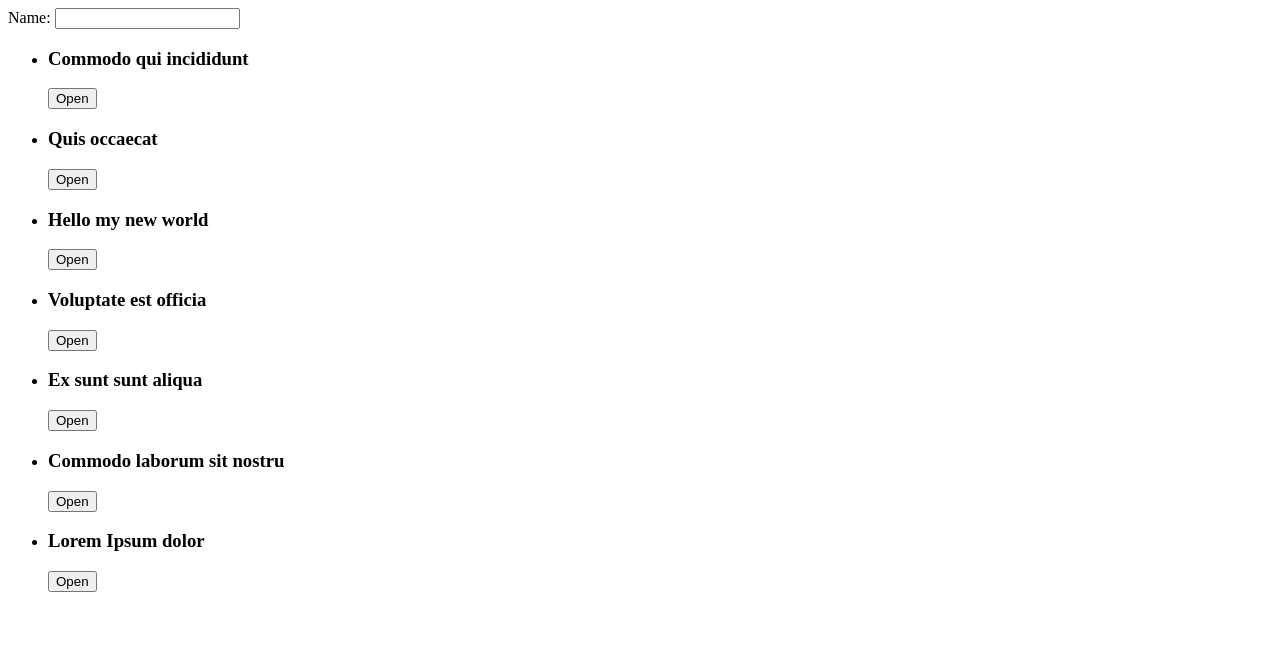
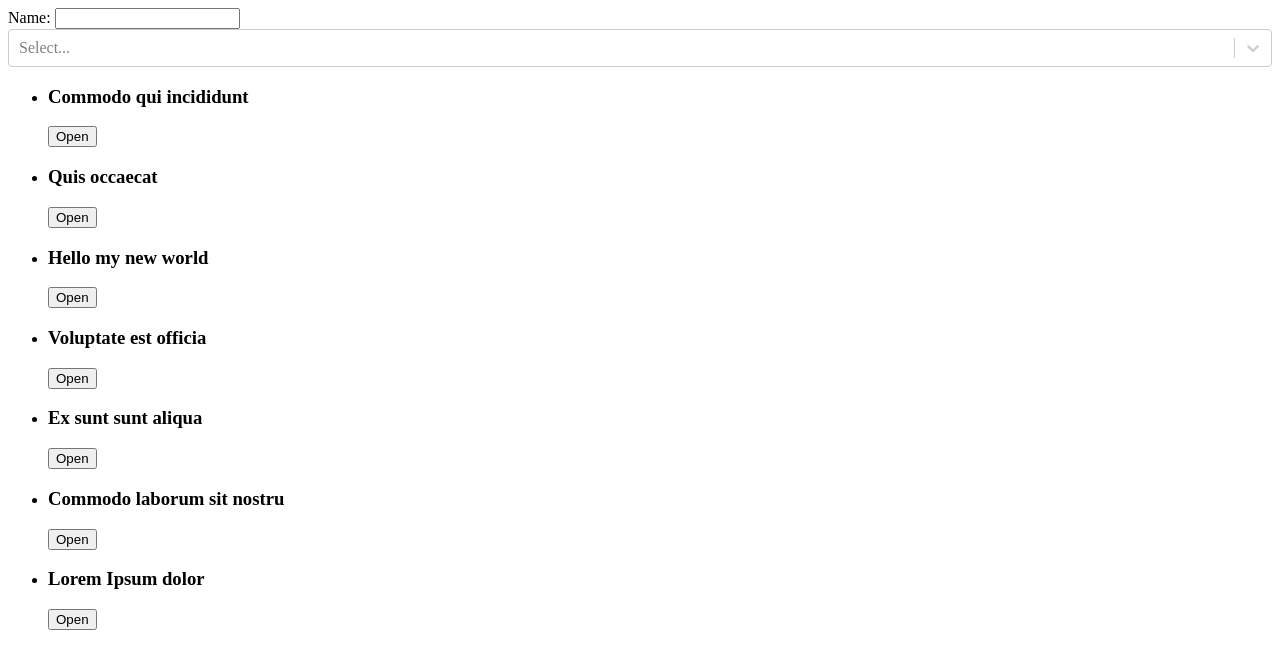
Before and after one commit to gr66/learn_javascript_ru, a React app: page / in a window 1280 px wide. Shown: the top 668 px of the page. Built offline with nearby package versions, Linux system fonts and the light colour scheme; the HTML template or start-up script is replaced by a standard one.

Commit message:
Add select

```diff
--- a/package.json
+++ b/package.json
@@ -24,13 +24,16 @@
     "babel-preset-react": "^6.11.1",
     "babel-preset-react-hmre": "^1.1.1",
     "babel-preset-stage-0": "^6.5.0",
+    "css-loader": "^1.0.1",
     "eslint": "^5.6.1",
+    "style-loader": "^0.23.1",
     "webpack": "^2.0.0",
     "webpack-dev-server": "^2.0.0"
   },
   "dependencies": {
     "prop-types": "^15.6.2",
     "react": "^15.5.0",
-    "react-dom": "^15.5.0"
+    "react-dom": "^15.5.0",
+    "react-select": "^2.1.1"
   }
 }
--- a/src/components/App.js
+++ b/src/components/App.js
@@ -2,17 +2,33 @@ import React, {Component} from "react";
 import ArticleList from "./ArticleList"
 import ArticleChart from "./ArticleChart"
 import UserForm from "./UserForm"
+import Select from "react-select"
 
 class App extends Component {
+    state = {
+        selection: null
+    }
+
     render() {
+        const options = this.props.articles.map(article => ({
+            label: article.title,
+            value: article.id
+        }))
+
         return (
             <div >
                 <UserForm />
+                <Select options = {options}
+                        value = {this.state.selection}
+                        onChange = {this.changeSelection}
+                        isMulti />
                 <ArticleList articles = {this.props.articles} />
                 <ArticleChart articles = {this.props.articles} />
             </div >
         );
     }
+
+    changeSelection = selection => this.setState({selection})
 }
 
 export default App;
--- a/src/components/UserForm.js
+++ b/src/components/UserForm.js
@@ -19,7 +19,6 @@ class UserForm extends Component {
             username: ev.target.value
         })
     }
-
 }
 
 export default UserForm;
--- a/webpack.config.js
+++ b/webpack.config.js
@@ -16,6 +16,10 @@ module.exports = {
                 test: /\.js/,
                 loaders: ['babel-loader'],
                 include: path.join(__dirname, 'src')
+            },
+            {
+                test: /\.css/,
+                loaders: ['style-loader', 'css-loader'],
             }
         ]
     }
```
Also changed, not shown: 1 other file (tests, documents, lock files or other folders).
